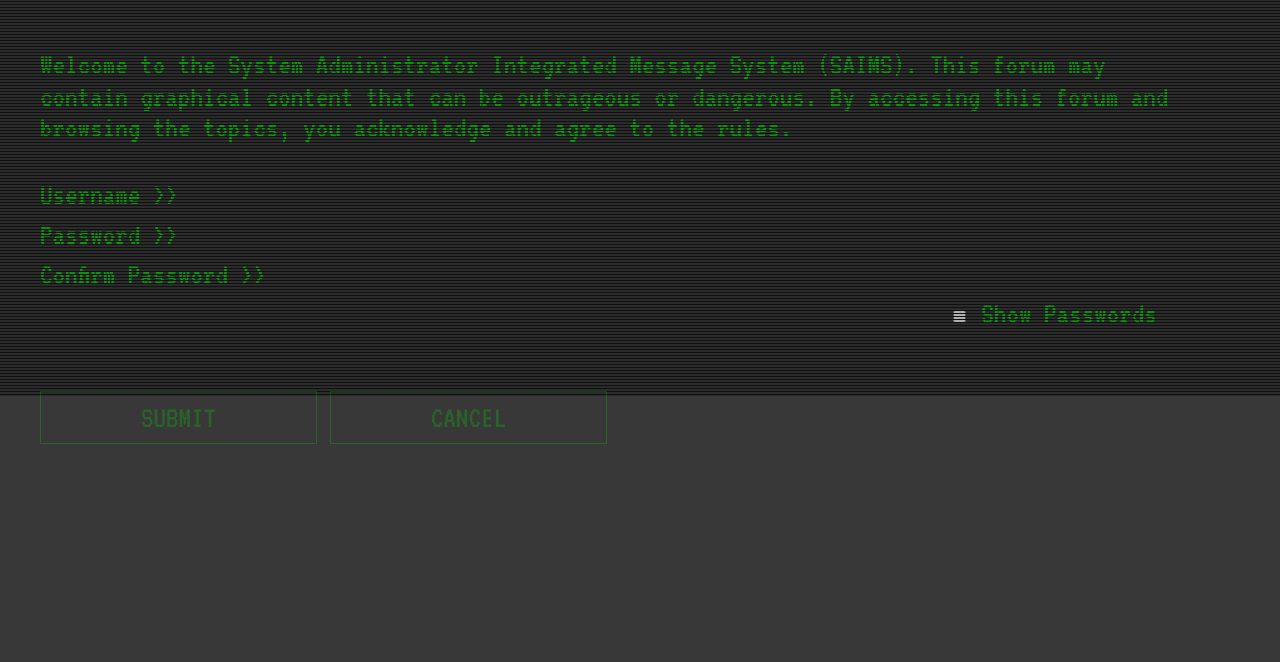
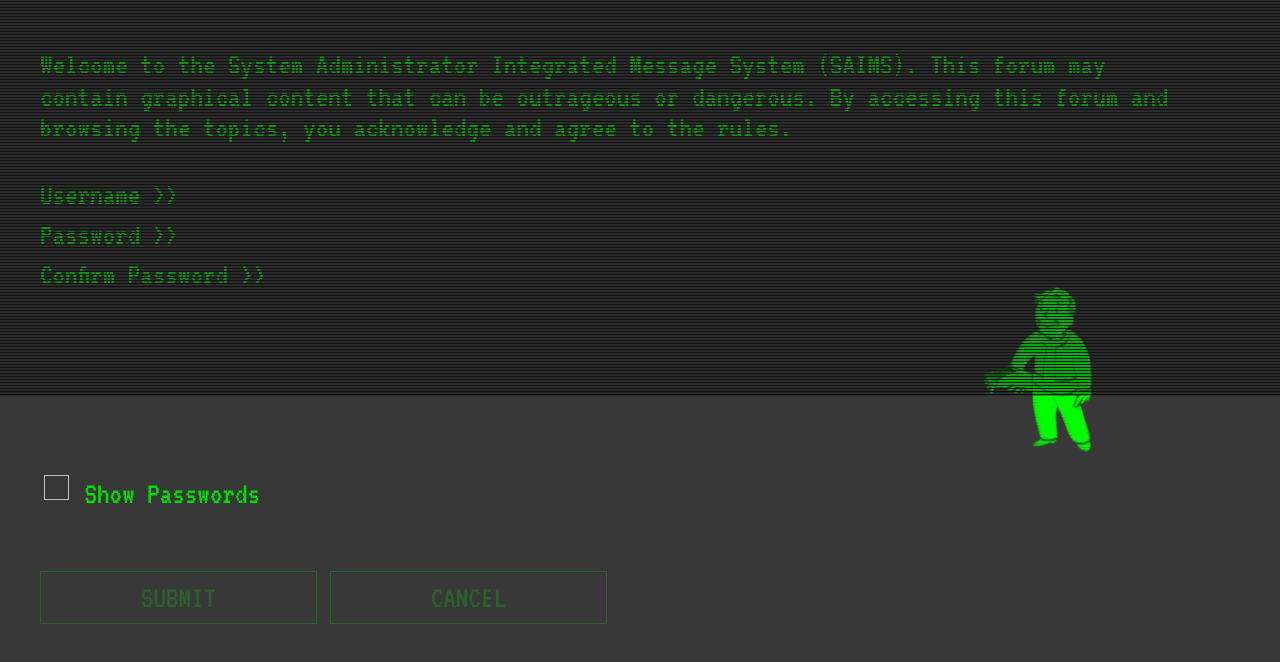
Before and after one commit to Buntasam/FORUM, a website: page public/html/createaccount.html in a window 1280 px wide. Shown: the part 404-1066 px from the top of the page. Before the commit the page ends 908 px from the top, so only its background shows below. Drawn offline with Linux system fonts and the light colour scheme.

Commit message:
show password + css + img + js

```diff
--- a/public/css/createaccount.css
+++ b/public/css/createaccount.css
@@ -338,3 +338,20 @@ a.button:hover {
 }
 
 .upper { text-transform: uppercase; }
+
+input[type="checkbox"]::-ms-check {
+    display: none;
+}
+input[type="checkbox"] {
+    -webkit-appearance: none;
+    -moz-appearance: none;
+
+    height: 25px;
+    width: 25px;
+
+    border: 1px solid silver;
+}
+
+input[type="checkbox"]:checked {
+    background-color: rgb(36, 211, 36);
+}
--- a/public/css/login.css
+++ b/public/css/login.css
@@ -314,3 +314,21 @@ a.button:hover {
 }
 
 .upper { text-transform: uppercase; }
+
+
+input[type="checkbox"]::-ms-check {
+    display: none;
+}
+input[type="checkbox"] {
+    -webkit-appearance: none;
+    -moz-appearance: none;
+
+    height: 25px;
+    width: 25px;
+
+    border: 1px solid silver;
+}
+
+input[type="checkbox"]:checked {
+    background-color: rgb(36, 211, 36);
+}
--- a/public/html/createaccount.html
+++ b/public/html/createaccount.html
@@ -39,15 +39,21 @@
       <label>Username >></label><input type="text" /><br />
       <label>Password >></label><input type="password" id="password" /><br />
       <label>Confirm Password >></label><input type="password" id="confirm-password" /><br />
+
+      <img id="image" src="../images/image1.png" width="200">
 <br>
-<input type="checkbox" id="toggle-password"> Show Passwords<br /><br />
+
+<input class="checkbox" type="checkbox" id="toggle-password"> Show Passwords<br /><br />
 
 <br>
       <input type="submit" value="Submit" />
       <a class="button" alt="" href="index.html">Cancel</a>
     </form>
   </div>
+
 </div>
+
+
 
 <script>
   document.getElementById('toggle-password').addEventListener('change', function() {
@@ -61,6 +67,15 @@
       confirmPasswordField.type = 'password';
     }
   });
+
+  document.getElementById('toggle-password').addEventListener('change', function() {
+    var image = document.getElementById('image');
+    if (this.checked) {
+        image.src = '../images/image2.png';
+    } else {
+        image.src = '../images/image1.png';
+    }
+});
 </script>
 
 </body>
```
Also changed, not shown: public/html/login.html (+14 -3 lines), public/images/image1.png (added), public/images/image2.png (added).
